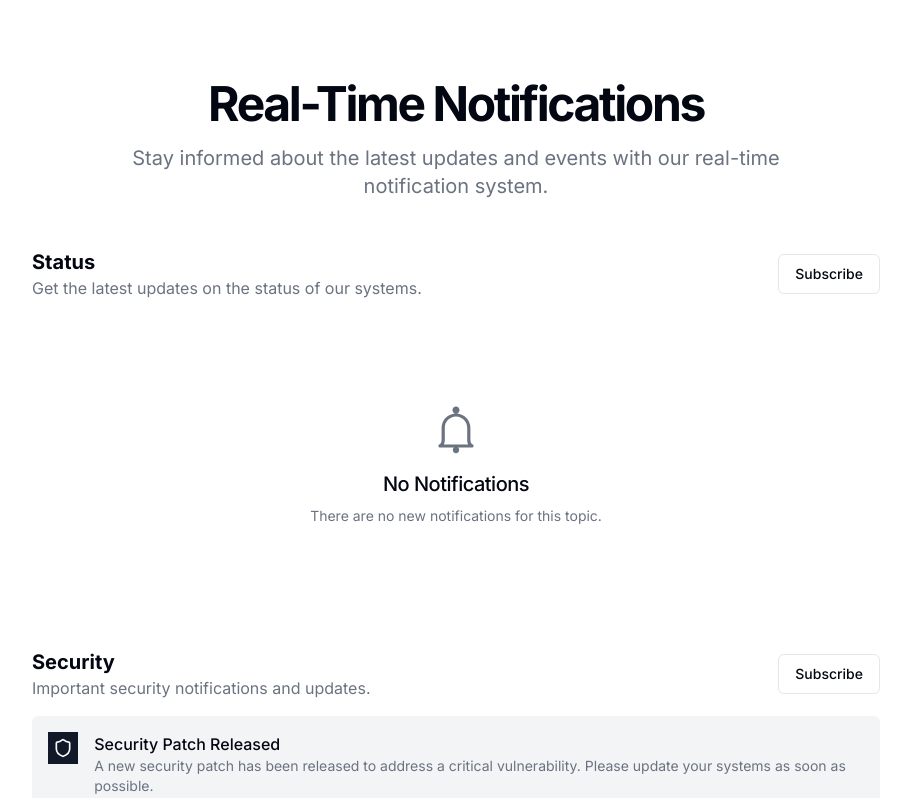
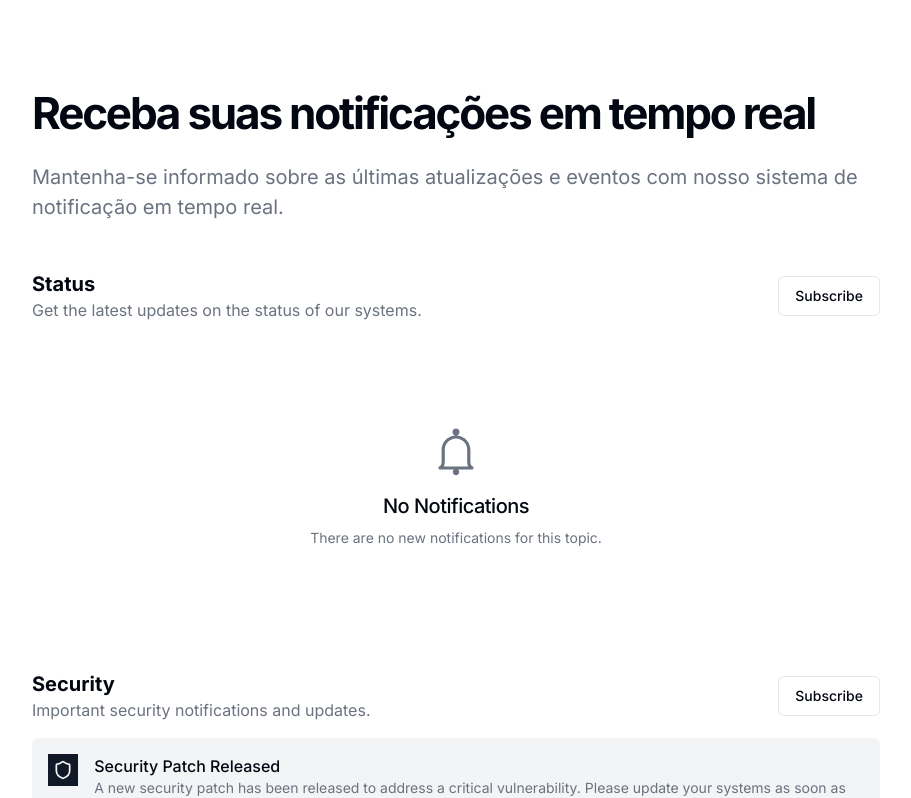
Before and after one commit to KarlaNunes/notifications-web-app, a Next.js app: page / in a window 1280 px wide. Shown: the top 798 px of the page, without its empty margins (184-1095 px from the left). Built offline with nearby package versions, Linux system fonts and the light colour scheme.

Commit message:
fix: change title and subtitle fontsize

```diff
--- a/src/app/page.tsx
+++ b/src/app/page.tsx
@@ -7,10 +7,10 @@ export default function Home() {
   return (
     <div className="w-full max-w-4xl mx-auto py-12 md:py-16 lg:py-20">
       <div className="px-4 md:px-6">
-        <div className="space-y-4 text-center">
-          <h1 className="text-3xl font-bold tracking-tighter sm:text-4xl md:text-5xl">Real-Time Notifications</h1>
-          <p className="max-w-[700px] mx-auto text-muted-foreground md:text-xl">
-            Stay informed about the latest updates and events with our real-time notification system.
+        <div className="space-y-4 text-left">
+          <h1 className="text-[44px] font-bold tracking-tighter">Receba suas notificações em tempo real</h1>
+          <p className="text-[20px] mx-auto text-muted-foreground">
+            Mantenha-se informado sobre as últimas atualizações e eventos com nosso sistema de notificação em tempo real.
           </p>
         </div>
         <div className="mt-12 space-y-8">
```
